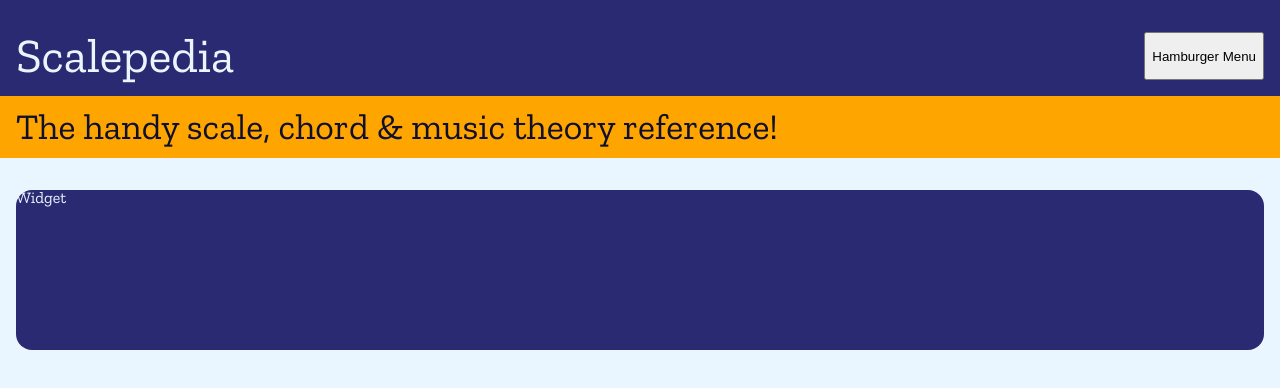
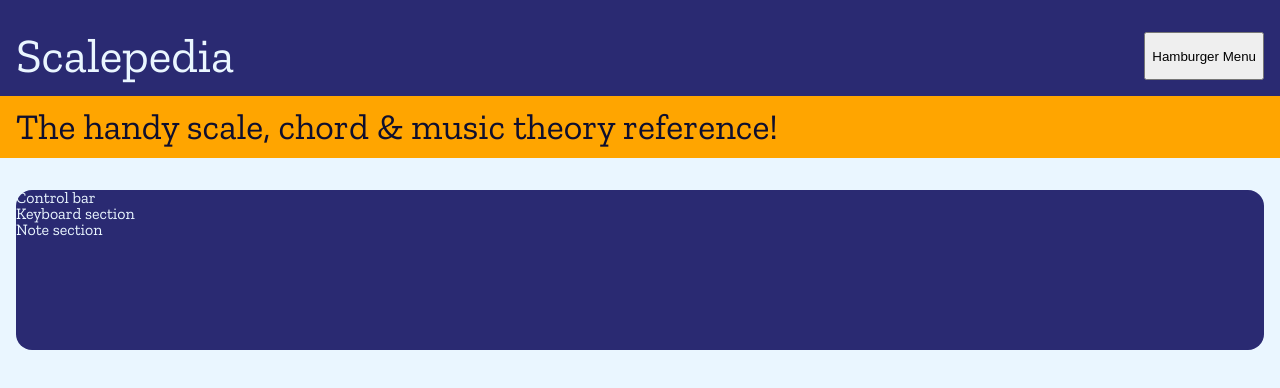
Before and after one commit to thomaswalsh92/scalepedia, a React (Create React App) app: page / in a window 1280 px wide. Shown: the top 388 px of the page. Built offline with nearby package versions, Linux system fonts and the light colour scheme.

Commit message:
tweaked structure to nest 'widget' inside 'main'

```diff
--- a/src/App.js
+++ b/src/App.js
@@ -3,7 +3,7 @@ import './fonts.css'
 import './App.scss';
 import { navBar } from './NavBar/NavBar.js'
 import { hero } from './Hero/Hero.js'
-import { widget } from './Widget/Widget.js'
+import { main } from './Main/Main.js'
 
 
 function App() {
@@ -11,7 +11,7 @@ function App() {
     <div className='app'>
     {navBar()}
     {hero()}
-    {widget()}
+    {main()}
     </div>
   );
 }
--- a/src/App.scss
+++ b/src/App.scss
@@ -48,11 +48,17 @@ body {
   }
 }
 
+.main {
+  overflow: auto;
+}
+
 .widget {
-  margin: 2rem 1rem;
   background-color: $lightPurple;
   border-radius: 1rem;
   height: 10rem;
+  margin-top: 2rem;
+  margin-left: 1rem;
+  margin-right: 1rem;
   p {
     color: $lightBlue;
   }
--- /dev/null
+++ b/src/Main/Main.js
@@ -0,0 +1,9 @@
+import { widget } from '../Widget/Widget.js'
+
+export const main = () => {
+    return (
+        <div className='main'>
+        {widget()}
+        </div>
+    )
+}
--- a/src/Widget/Widget.js
+++ b/src/Widget/Widget.js
@@ -1,7 +1,9 @@
 export const widget = () => {
     return (
         <div className='widget'>
-            <p>Widget</p>
+            <p>Control bar</p>
+            <p>Keyboard section</p>
+            <p>Note section</p>
         </div>
     )
 
```
